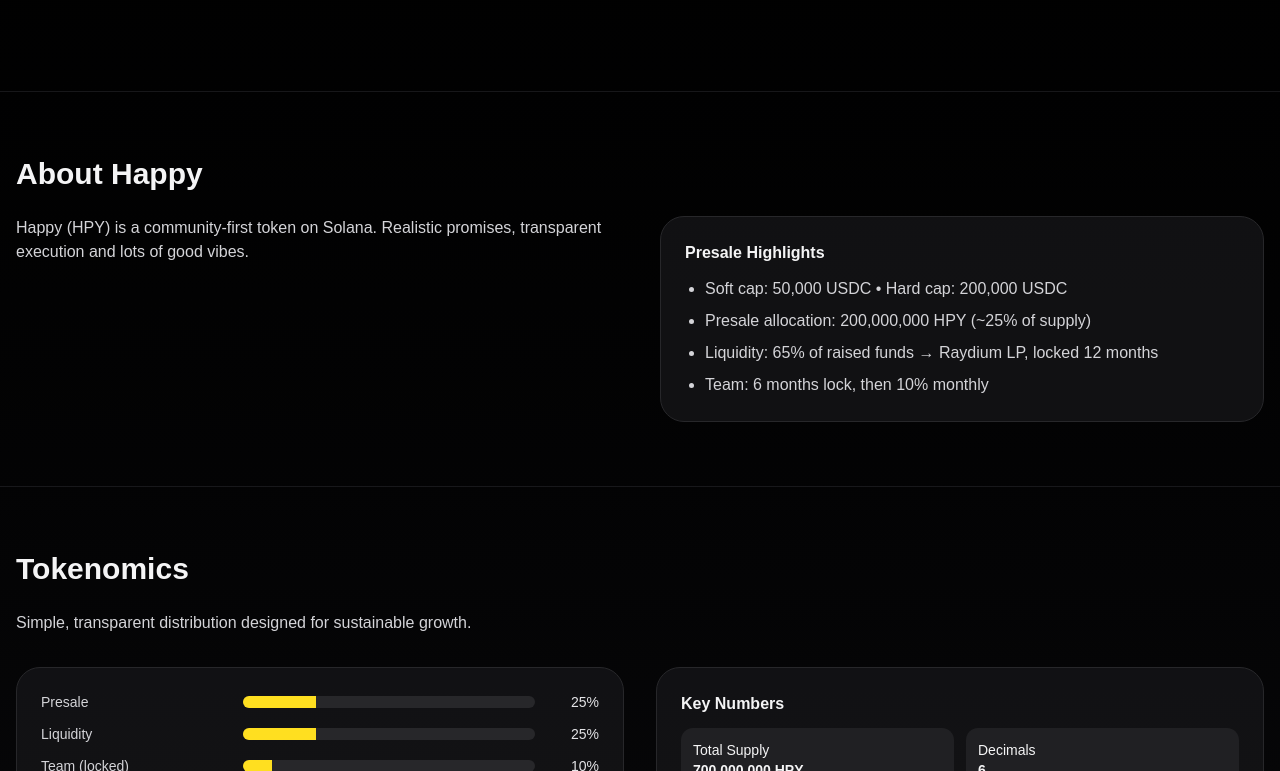
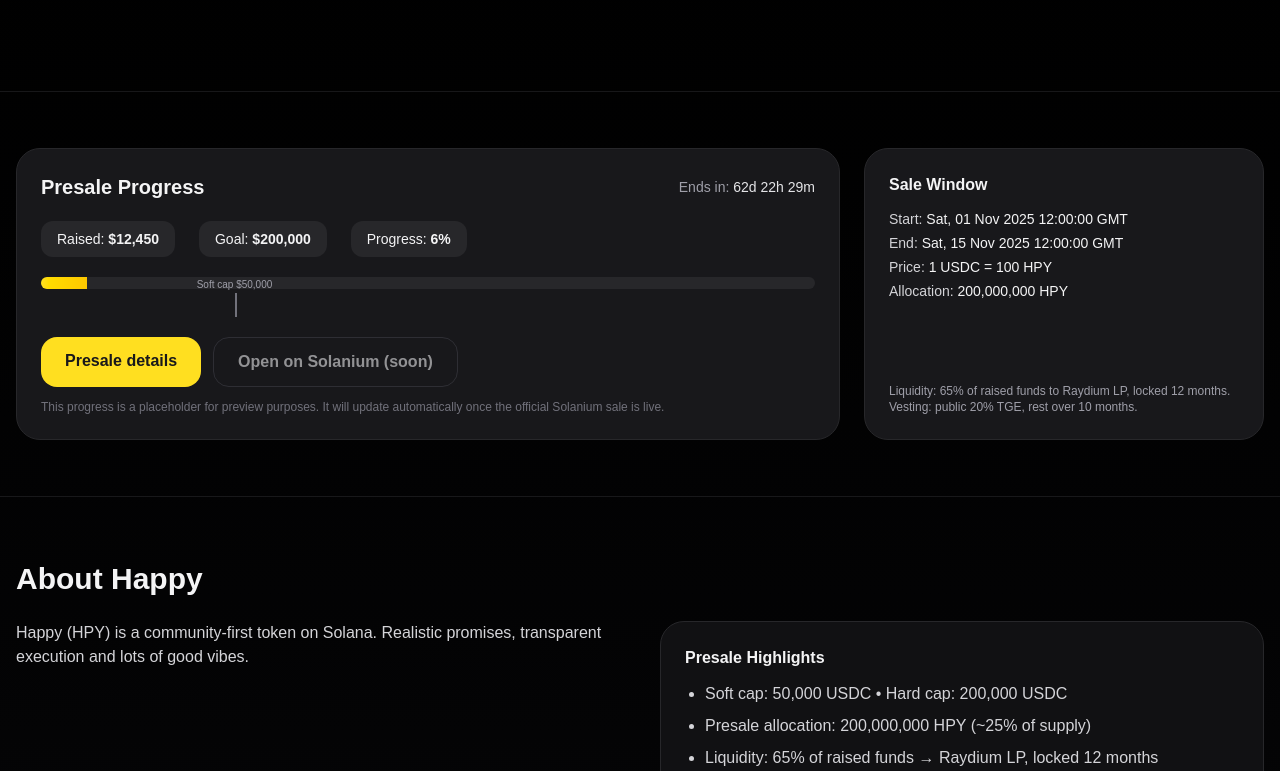
Before and after one commit to finedpro/happy-coin-app, a Next.js app: page / in a window 1280 px wide. Shown: the part 789-1560 px from the top of the page. Built offline with nearby package versions, Linux system fonts and the light colour scheme.

Commit message:
Full lively site + presale progress placeholder (X+Discord only)

```diff
--- a/app/page.js
+++ b/app/page.js
@@ -1,20 +1,28 @@
-// app/page.js
 "use client";
 
-import { useState } from "react";
+import { useEffect, useMemo, useState } from "react";
 import Link from "next/link";
 import { motion, useScroll, useTransform } from "framer-motion";
 
 export default function Home() {
+  // --- Project constants ---
   const TOKEN_ADDRESS = "J84zxRAPo2HuzkBRWXYBmqJDSxs92ZFD4eioRgZ8vDUd";
-  const TOTAL_SUPPLY = "700,000,000 HPY"; // sinu soovitud kogus
+  const TOTAL_SUPPLY = "700,000,000 HPY";
 
-  // Parallax taustaorbid
+  // --- Presale placeholders (edit these until Solanium link is live) ---
+  const PRESALE_GOAL_USDC = 200_000;     // hard cap
+  const PRESALE_SOFTCAP_USDC = 50_000;   // soft cap
+  const [raised, setRaised] = useState(12_450); // update manually for now
+  const PRESALE_START = useMemo(() => new Date("2025-11-01T12:00:00Z"), []);
+  const PRESALE_END   = useMemo(() => new Date("2025-11-15T12:00:00Z"), []);
+  const SOLANIUM_URL  = ""; // add when you get it, e.g. "https://solanium.io/launchpad/happy-coin"
+
+  // --- Parallax background orbs ---
   const { scrollY } = useScroll();
   const y1 = useTransform(scrollY, [0, 600], [0, 80]);
   const y2 = useTransform(scrollY, [0, 600], [0, -60]);
 
-  // Copy Address nupp
+  // --- Copy Address button ---
   const [copied, setCopied] = useState(false);
   async function copyAddr() {
     try {
@@ -22,6 +30,22 @@
       setCopied(true);
       setTimeout(() => setCopied(false), 1400);
     } catch {}
+  }
+
+  // --- Ticker / util helpers ---
+  function fmt(n){ return n.toLocaleString("en-US"); }
+  function pct(a,b){ return Math.min(100, Math.round((a/b)*100)); }
+  const [now, setNow] = useState(Date.now());
+  useEffect(() => {
+    const id = setInterval(() => setNow(Date.now()), 30_000); // refresh every 30s for countdown
+    return () => clearInterval(id);
+  }, []);
+  function timeLeft(end){
+    const ms = Math.max(0, end.getTime() - now);
+    const d = Math.floor(ms/86400000);
+    const h = Math.floor((ms%86400000)/3600000);
+    const m = Math.floor((ms%3600000)/60000);
+    return `${d}d ${h}h ${m}m`;
   }
 
   const tokenomics = [
@@ -59,7 +83,7 @@
 
   return (
     <main className="relative min-h-screen bg-gradient-to-b from-black via-zinc-950 to-black text-zinc-100">
-      {/* Hõljuvad taustaorbid */}
+      {/* Floating background orbs */}
       <motion.div style={{ y: y1 }} className="pointer-events-none absolute -top-24 -right-24 h-80 w-80 rounded-full bg-yellow-400/25 glow" />
       <motion.div style={{ y: y2 }} className="pointer-events-none absolute top-40 -left-24 h-72 w-72 rounded-full bg-fuchsia-500/20 glow" />
 
@@ -81,7 +105,7 @@
         </div>
       </header>
 
-      {/* TICKER */}
+      {/* Ticker */}
       <div className="border-b border-zinc-800/60 bg-black/40">
         <div className="marquee py-2 text-xs text-zinc-300">
           <span className="marquee-track">
@@ -118,7 +142,7 @@
               Total Supply: <span className="text-zinc-200 font-medium">{TOTAL_SUPPLY}</span> • Decimals: 6
             </div>
 
-            {/* Hüppavad/pulseerivad emojid */}
+            {/* Bouncy / pulsing emojis */}
             <div className="flex gap-6 mt-12 justify-center">
               <span className="text-5xl animate-bounce">😊</span>
               <span className="text-5xl animate-bounce delay-200">😎</span>
@@ -127,7 +151,7 @@
             </div>
           </motion.div>
 
-          {/* Token Address kaart + Copy */}
+          {/* Token Address card */}
           <motion.div
             initial={{ opacity: 0, y: 18, scale: 0.98 }}
             animate={{ opacity: 1, y: 0, scale: 1 }}
@@ -148,6 +172,107 @@
               <Stat label="Vesting (Investors)" value="20% TGE, 80%/10m" />
             </div>
           </motion.div>
+        </div>
+      </section>
+
+      {/* PRESALE PROGRESS (placeholder until Solanium is live) */}
+      <section id="presale-progress" className="border-t border-zinc-800/60">
+        <div className="mx-auto max-w-7xl px-4 py-14">
+          <div className="grid md:grid-cols-3 gap-6 items-stretch">
+            {/* Progress Card */}
+            <div className="md:col-span-2 rounded-3xl border border-zinc-800 bg-zinc-900 p-6">
+              <div className="flex items-center justify-between">
+                <h2 className="text-xl font-bold">Presale Progress</h2>
+                <span className="text-sm text-zinc-400">
+                  Ends in: <span className="text-zinc-200 font-medium">{timeLeft(PRESALE_END)}</span>
+                </span>
+              </div>
+
+              <div className="mt-5 flex flex-wrap gap-6 text-sm">
+                <div className="rounded-xl bg-zinc-800 px-4 py-2">
+                  Raised: <span className="font-semibold text-zinc-100">${fmt(raised)}</span>
+                </div>
+                <div className="rounded-xl bg-zinc-800 px-4 py-2">
+                  Goal: <span className="font-semibold text-zinc-100">${fmt(PRESALE_GOAL_USDC)}</span>
+                </div>
+                <div className="rounded-xl bg-zinc-800 px-4 py-2">
+                  Progress: <span className="font-semibold text-zinc-100">{pct(raised, PRESALE_GOAL_USDC)}%</span>
+                </div>
+              </div>
+
+              {/* progress bar */}
+              <div className="mt-5 w-full h-3 bg-zinc-800 rounded-full overflow-hidden">
+                <div
+                  className="h-full bg-gradient-to-r from-yellow-300 to-yellow-400 transition-all duration-700"
+                  style={{ width: `${pct(raised, PRESALE_GOAL_USDC)}%` }}
+                />
+              </div>
+
+              {/* softcap marker */}
+              <div className="relative mt-2 h-4">
+                <div
+                  className="absolute -top-1 h-6 w-[2px] bg-zinc-500"
+                  style={{ left: `${pct(PRESALE_SOFTCAP_USDC, PRESALE_GOAL_USDC)}%` }}
+                  title="Soft cap"
+                />
+                <div
+                  className="absolute text-[10px] -top-5 -translate-x-1/2 text-zinc-400"
+                  style={{ left: `${pct(PRESALE_SOFTCAP_USDC, PRESALE_GOAL_USDC)}%` }}
+                >
+                  Soft cap ${fmt(PRESALE_SOFTCAP_USDC)}
+                </div>
+              </div>
+
+              {/* buttons */}
+              <div className="mt-6 flex flex-wrap gap-3">
+                <a
+                  href="#presale"
+                  className="rounded-2xl bg-yellow-300 px-6 py-3 text-zinc-900 font-semibold hover:opacity-90"
+                >
+                  Presale details
+                </a>
+
+                {SOLANIUM_URL ? (
+                  <a
+                    href={SOLANIUM_URL}
+                    target="_blank"
+                    rel="noopener noreferrer"
+                    className="rounded-2xl border border-yellow-300/50 px-6 py-3 font-semibold text-zinc-100 hover:bg-yellow-300/10"
+                  >
+                    Open on Solanium
+                  </a>
+                ) : (
+                  <a
+                    href="#"
+                    className="rounded-2xl border border-zinc-700 px-6 py-3 font-semibold text-zinc-200 pointer-events-none opacity-60"
+                    title="Solanium link coming soon"
+                  >
+                    Open on Solanium (soon)
+                  </a>
+                )}
+              </div>
+
+              <p className="mt-3 text-xs text-zinc-500">
+                This progress is a placeholder for preview purposes. It will update automatically once the official Solanium sale is live.
+              </p>
+            </div>
+
+            {/* Window & terms */}
+            <div className="rounded-3xl border border-zinc-800 bg-zinc-900 p-6 flex flex-col justify-between">
+              <div>
+                <h3 className="font-semibold">Sale Window</h3>
+                <ul className="mt-3 text-sm text-zinc-300 space-y-1">
+                  <li>Start: <span className="text-zinc-100">{PRESALE_START.toUTCString()}</span></li>
+                  <li>End: <span className="text-zinc-100">{PRESALE_END.toUTCString()}</span></li>
+                  <li>Price: <span className="text-zinc-100">1 USDC = 100 HPY</span></li>
+                  <li>Allocation: <span className="text-zinc-100">200,000,000 HPY</span></li>
+                </ul>
+              </div>
+              <div className="mt-6 text-xs text-zinc-400">
+                Liquidity: 65% of raised funds to Raydium LP, locked 12 months. Vesting: public 20% TGE, rest over 10 months.
+              </div>
+            </div>
+          </div>
         </div>
       </section>
 
@@ -204,7 +329,7 @@
         </div>
       </Section>
 
-      {/* ROADMAP – täisversioon */}
+      {/* ROADMAP – full */}
       <Section id="roadmap" title="Roadmap">
         <div className="grid md:grid-cols-2 gap-6">
           {[
@@ -251,32 +376,36 @@
         </div>
       </Section>
 
-      {/* PRESALE */}
+      {/* PRESALE details */}
       <Section id="presale" title="Join the Presale">
         <div className="grid md:grid-cols-2 gap-8 items-start">
           <div>
-            <p className="text-zinc-300">
-              Presale will run on Solanium. Allocation: 200,000,000 HPY. Currency: USDC (SPL).
-            </p>
+            <p className="text-zinc-300">Presale will run on Solanium. Allocation: 200,000,000 HPY. Currency: USDC (SPL).</p>
             <ul className="mt-4 space-y-2 text-zinc-300 text-sm">
               <li>• Soft cap: 50,000 USDC • Hard cap: 200,000 USDC</li>
               <li>• Investor vesting: 20% TGE, remaining over 10 months</li>
               <li>• Liquidity: 65% to Raydium, locked 12 months</li>
             </ul>
             <div className="mt-6 flex flex-col sm:flex-row gap-3">
-              <a href="https://solanium.io/launchpad/your-hpy-link" className="rounded-2xl bg-yellow-300 px-6 py-3 text-zinc-900 font-semibold text-center hover:opacity-90" target="_blank" rel="noopener noreferrer">
-                Open Solanium
-              </a>
+              {SOLANIUM_URL ? (
+                <a href={SOLANIUM_URL} target="_blank" rel="noopener noreferrer" className="rounded-2xl bg-yellow-300 px-6 py-3 text-zinc-900 font-semibold text-center hover:opacity-90">
+                  Open Solanium
+                </a>
+              ) : (
+                <a href="#" className="rounded-2xl bg-yellow-300/70 px-6 py-3 text-zinc-900 font-semibold text-center opacity-60 cursor-not-allowed" title="Solanium link coming soon">
+                  Open Solanium (soon)
+                </a>
+              )}
               <a href="/Happy_Litepaper_EN_Updated.pdf" target="_blank" rel="noopener noreferrer" className="rounded-2xl border border-zinc-700 px-6 py-3 font-semibold text-center hover:bg-zinc-800">
                 Read Litepaper
               </a>
             </div>
           </div>
-          {/* Kui tahad siia PresaleProgress kaardi hiljem, võime lisada */}
+          {/* (Optional) later: PresaleProgress component driven by real API */}
         </div>
       </Section>
 
-      {/* COMMUNITY – ainult X ja Discord */}
+      {/* COMMUNITY – only X and Discord */}
       <Section id="community" title="Join the Community">
         <p className="text-zinc-300">Follow updates, AMAs, airdrops and announcements.</p>
         <div className="mt-6 grid sm:grid-cols-2 gap-4 text-sm">
@@ -289,7 +418,7 @@
         </div>
       </Section>
 
-      {/* FOOTER – Solscan linki ei lisa (varem soovisid eemaldada) */}
+      {/* FOOTER */}
       <footer className="border-t border-zinc-800/60">
         <div className="mx-auto max-w-7xl px-4 py-10 text-sm text-zinc-400 flex flex-col md:flex-row items-center justify-between gap-3">
           <div>© {new Date().getFullYear()} Happy Token. All rights reserved.</div>
```
